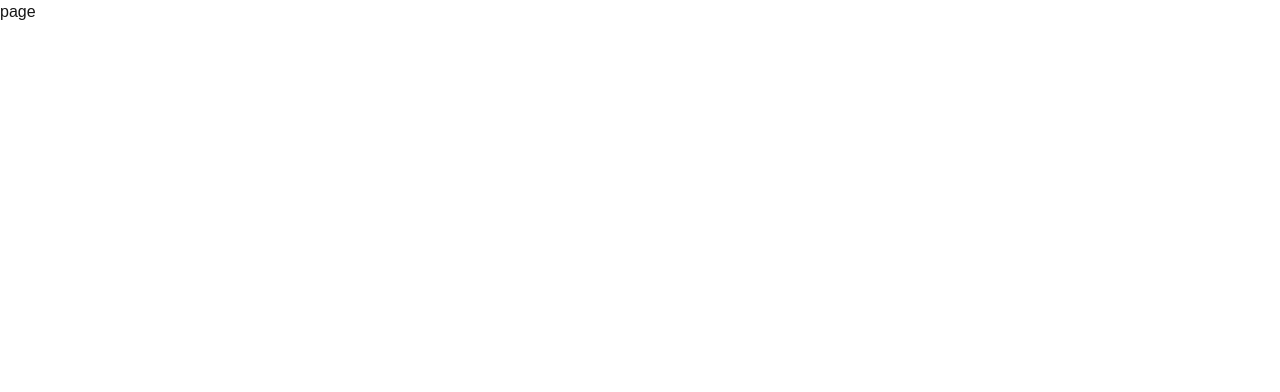
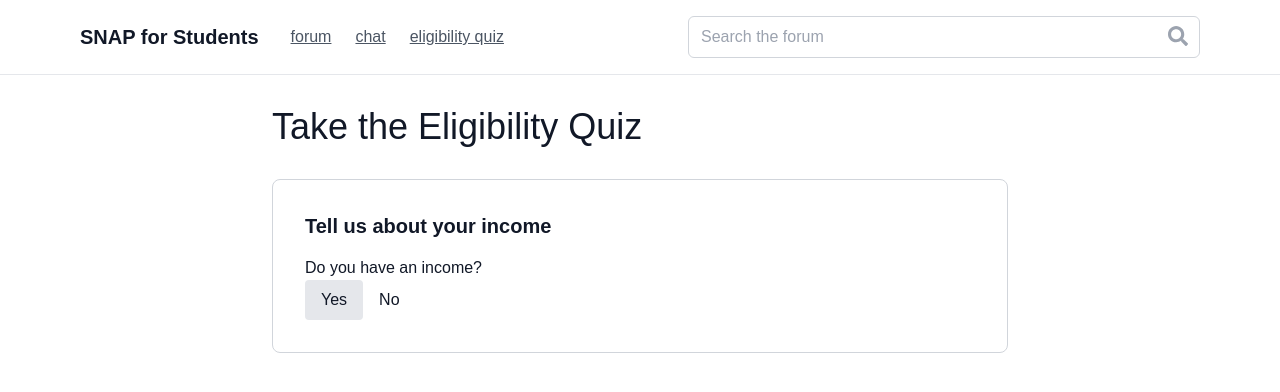
Before and after one commit to jaysonedu/devfest2025, a Next.js app: page /quiz/income in a window 1280 px wide. Shown: the top 392 px of the page. Built offline with nearby package versions, Linux system fonts and the light colour scheme.

Commit message:
working on quiz questions

```diff
--- a/src/app/1.tsx
+++ /dev/null
@@ -1,65 +0,0 @@
-import Header from "@/components/Header";
-
-import React from "react";
-
-const Home = () => {
-  return (
-    <div className="min-h-screen bg-white text-gray-900">
-      <Header />
-      <main className="max-w-3xl mx-auto px-4 py-8">
-        <h2 className="text-3xl font-bold mb-8">
-          SNAP Resources and Support—for Students
-        </h2>
-
-        <section className="mb-8">
-          <h3 className="text-xl font-bold mb-4">What is SNAP?</h3>
-          <p className="text-gray-800 mb-6">
-            The Supplemental Nutrition Assistance Program (SNAP) is a federal
-            program that allows recipients to easily purchase food at many
-            grocery stores and farmers markets through an Electronic Benefit
-            Transfer (EBT) card.
-          </p>
-          <p className="text-gray-800 mb-6">
-            Many students don't know they are eligible to apply for SNAP, a
-            crucial resource for those facing food insecurity. SNAP for Students
-            aims to increase awareness about eligibility requirements for the
-            program.
-          </p>
-        </section>
-
-        <section className="mb-8">
-          <h3 className="text-xl font-bold mb-4">Am I eligible?</h3>
-          <p className="text-gray-800 mb-4">
-            Students attending an institution of higher education half-time or
-            more are only eligible for SNAP if they meet an exemption. These
-            exemptions include:
-          </p>
-          <ul className="list-disc pl-6 mb-6 space-y-2">
-            <li>Being under age 18 or over age 50</li>
-            <li>Working at least 20 hours a week in paid employment</li>
-            <li>
-              Participating in a state- or federally-financed work study program
-            </li>
-            <li>Having a physical or mental disability</li>
-          </ul>
-          <a
-            href="https://hungersolutionsny.org/federal-nutrition-programs/snap/snap-eligibility-for-college-students/"
-            className="text-blue-600 hover:text-blue-800 underline"
-          >
-            Find a full list of exemptions for students here.
-          </a>
-        </section>
-
-        <section>
-          <p className="text-gray-800">
-            On this website, you can take our eligibility quiz, contribute to
-            and consult a forum filled with student experiences, and chat about
-            the program with our AI assistant.
-          </p>
-        </section>
-      </main>
-    </div>
-  );
-};
-
-export default Home;
--- a/src/app/forum/api/posts.js
+++ b/src/app/forum/api/posts.js
@@ -1,36 +1,43 @@
-import { MongoClient } from 'mongodb';
+import { MongoClient } from "mongodb";
 
 const uri = process.env.MONGO_URI; // MongoDB connection string
-const client = new MongoClient(uri, { useNewUrlParser: true, useUnifiedTopology: true });
+const client = new MongoClient(uri, {
+  useNewUrlParser: true,
+  useUnifiedTopology: true,
+});
 
 export default async function handler(req, res) {
-  if (req.method === 'GET') {
+  if (req.method === "GET") {
     // Fetch all posts
     try {
       await client.connect();
-      const db = client.db('forum'); // Replace with your database name
-      const posts = await db.collection('posts').find().toArray();
+      const db = client.db("forum"); // Replace with your database name
+      const posts = await db.collection("posts").find().toArray();
       res.status(200).json(posts);
     } catch (error) {
-      console.error('Error fetching posts:', error); // Log the error
-      res.status(500).json({ error: 'Failed to fetch posts', details: error.message });
+      console.error("Error fetching posts:", error); // Log the error
+      res
+        .status(500)
+        .json({ error: "Failed to fetch posts", details: error.message });
     } finally {
       await client.close();
     }
-  } else if (req.method === 'POST') {
+  } else if (req.method === "POST") {
     // Create a new post
     try {
       await client.connect();
-      const db = client.db('forum');
-      const result = await db.collection('posts').insertOne(req.body);
+      const db = client.db("forum");
+      const result = await db.collection("posts").insertOne(req.body);
       res.status(201).json(result.ops[0]);
     } catch (error) {
-      console.error('Error creating post:', error); // Log the error
-      res.status(500).json({ error: 'Failed to create post', details: error.message });
+      console.error("Error creating post:", error); // Log the error
+      res
+        .status(500)
+        .json({ error: "Failed to create post", details: error.message });
     } finally {
       await client.close();
     }
   } else {
-    res.status(405).json({ error: 'Method not allowed' });
+    res.status(405).json({ error: "Method not allowed" });
   }
 }
--- a/src/app/forum/page.js
+++ b/src/app/forum/page.js
@@ -1,19 +1,19 @@
 "use client";
-import { useState, useEffect } from 'react';
-import axios from 'axios';
+import { useState, useEffect } from "react";
+import axios from "axios";
 
 export default function page() {
   const [posts, setPosts] = useState([]);
-  const [newPost, setNewPost] = useState({ title: '', content: '' });
+  const [newPost, setNewPost] = useState({ title: "", content: "" });
 
   // Fetch posts from the API
   useEffect(() => {
     const fetchPosts = async () => {
       try {
-        const response = await axios.get('/api/posts');
+        const response = await axios.get("/api/posts");
         setPosts(response.data);
       } catch (error) {
-        console.error('Failed to fetch posts:', error);
+        console.error("Failed to fetch posts:", error);
       }
     };
     fetchPosts();
@@ -23,40 +23,50 @@
   const handleSubmit = async (e) => {
     e.preventDefault();
     try {
-      const response = await axios.post('/api/posts', newPost);
+      const response = await axios.post("/api/posts", newPost);
       setPosts([...posts, response.data]); // Add the new post to the list
-      setNewPost({ title: '', content: '' }); // Clear the form
+      setNewPost({ title: "", content: "" }); // Clear the form
     } catch (error) {
-      console.error('Failed to create post:', error);
+      console.error("Failed to create post:", error);
     }
   };
 
   return (
-    <div style={{ padding: '20px', fontFamily: 'Arial, sans-serif' }}>
+    <div style={{ padding: "20px", fontFamily: "Arial, sans-serif" }}>
       <h1>Forum Blog</h1>
 
       {/* Form to create a new post */}
-      <form onSubmit={handleSubmit} style={{ marginBottom: '20px' }}>
-        <div style={{ marginBottom: '10px' }}>
+      <form onSubmit={handleSubmit} style={{ marginBottom: "20px" }}>
+        <div style={{ marginBottom: "10px" }}>
           <input
             type="text"
             placeholder="Title"
             value={newPost.title}
             onChange={(e) => setNewPost({ ...newPost, title: e.target.value })}
-            style={{ width: '100%', padding: '10px', fontSize: '16px' }}
+            style={{ width: "100%", padding: "10px", fontSize: "16px" }}
             required
           />
         </div>
-        <div style={{ marginBottom: '10px' }}>
+        <div style={{ marginBottom: "10px" }}>
           <textarea
             placeholder="Content"
             value={newPost.content}
-            onChange={(e) => setNewPost({ ...newPost, content: e.target.value })}
-            style={{ width: '100%', padding: '10px', fontSize: '16px', height: '100px' }}
+            onChange={(e) =>
+              setNewPost({ ...newPost, content: e.target.value })
+            }
+            style={{
+              width: "100%",
+              padding: "10px",
+              fontSize: "16px",
+              height: "100px",
+            }}
             required
           />
         </div>
-        <button type="submit" style={{ padding: '10px 20px', fontSize: '16px', cursor: 'pointer' }}>
+        <button
+          type="submit"
+          style={{ padding: "10px 20px", fontSize: "16px", cursor: "pointer" }}
+        >
           Create Post
         </button>
       </form>
@@ -68,7 +78,14 @@
           <p>No posts found.</p>
         ) : (
           posts.map((post) => (
-            <div key={post._id} style={{ border: '1px solid #ccc', padding: '10px', marginBottom: '10px' }}>
+            <div
+              key={post._id}
+              style={{
+                border: "1px solid #ccc",
+                padding: "10px",
+                marginBottom: "10px",
+              }}
+            >
               <h3>{post.title}</h3>
               <p>{post.content}</p>
             </div>
--- a/src/app/page.js
+++ b/src/app/page.js
@@ -1,5 +1,4 @@
 import Header from "@/components/Header";
-
 import React from "react";
 
 const Home = () => {
--- a/src/app/quiz/income/page.js
+++ b/src/app/quiz/income/page.js
@@ -1,7 +1,28 @@
-import React from "react";
+"use client";
+import React, { useState } from "react";
+import YesNoQuestion from "../../../components/YesNoQuestion";
+import Header from "../../../components/Header";
 
 function page() {
-  return <div>page</div>;
+  const [hasIncome, setHasIncome] = useState(false);
+  return (
+    <div>
+      <div className="min-h-screen bg-white pb-6">
+        <Header />
+        <main className="max-w-3xl mx-auto px-4 py-8 text-gray-900">
+          <h2 className="text-4xl font-normal mb-8">
+            Take the Eligibility Quiz
+          </h2>
+          <div className="bg-white rounded-lg border border-gray-300 p-8">
+            <h3 className="text-xl font-bold mb-4">
+              Tell us about your income
+            </h3>
+            <YesNoQuestion question="Do you have an income?" isYes />
+          </div>
+        </main>
+      </div>
+    </div>
+  );
 }
 
 export default page;
--- a/src/components/Review.js
+++ b/src/components/ForumPost.js
@@ -1,7 +1,6 @@
 "use client";
 
-function Review(props) {
-  //make a function to uniformly process dates?
+function ForumPost(props) {
   return (
     <div className="bg-slate-200 flex flex-col py-5 px-7 my-10">
       <div className="flex justify-between mb-3">
@@ -13,4 +12,4 @@
   );
 }
 
-export default Review;
+export default ForumPost;
--- a/src/components/YesNoQuestion.js
+++ b/src/components/YesNoQuestion.js
@@ -1,12 +1,25 @@
-import React from "react";
+import React, { useState } from "react";
 
-function YesNoQuestion(props) {
+function YesNoQuestion({ question, isActive }) {
+  const [isClicked, setIsClicked] = useState(false);
   return (
     <div>
-      <h3>{props.question}</h3>
+      <h3>{question}</h3>
       <div>
-        <button className="px-4 py-2 rounded">Yes</button>
-        <button className="px-4 py-2 rounded">No</button>
+        <button
+          className={`px-4 py-2 rounded ${
+            isClicked ? "bg-gray-400" : "bg-gray-200"
+          }`}
+          onClick={() => setIsClicked(!isClicked)}
+        >
+          Yes
+        </button>
+        <button
+          className="px-4 py-2 rounded"
+          onClick={() => setIsClicked(!isClicked)}
+        >
+          No
+        </button>
       </div>
     </div>
   );
```
Also changed, not shown: src/components/YesNo.js (deleted).
